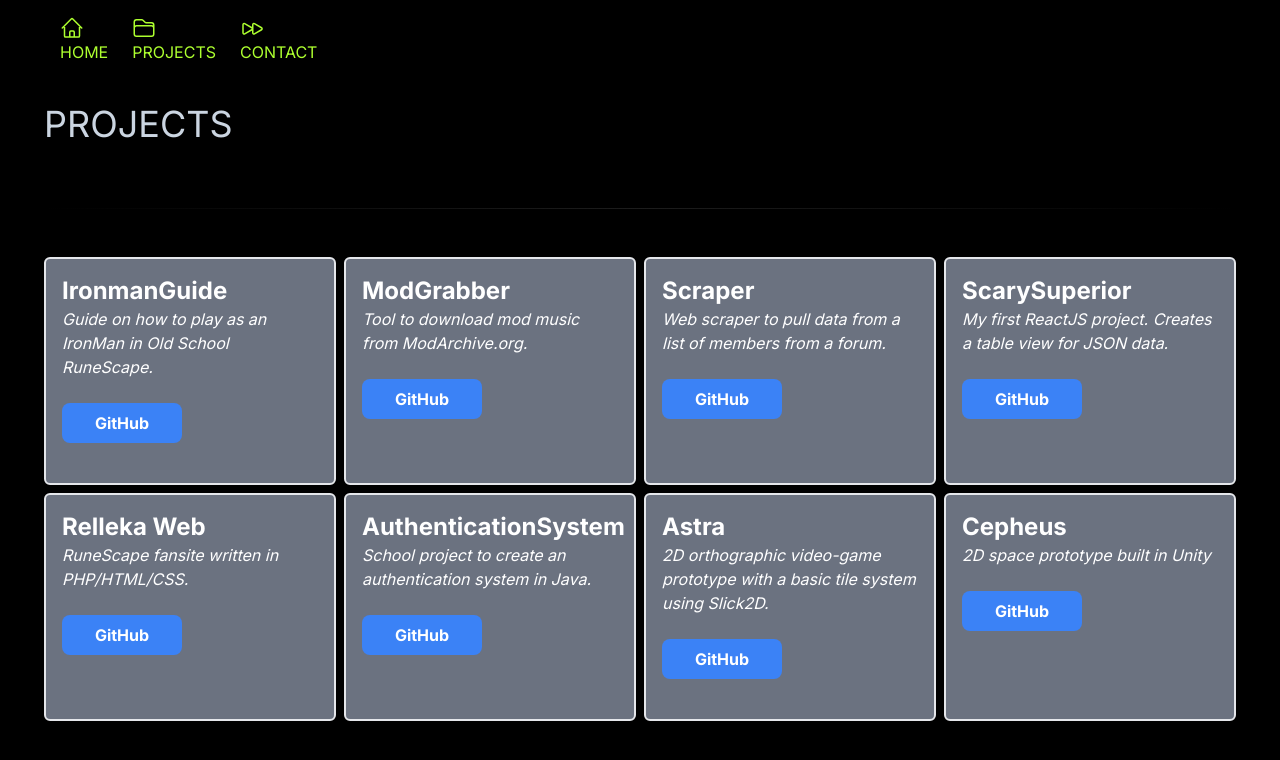
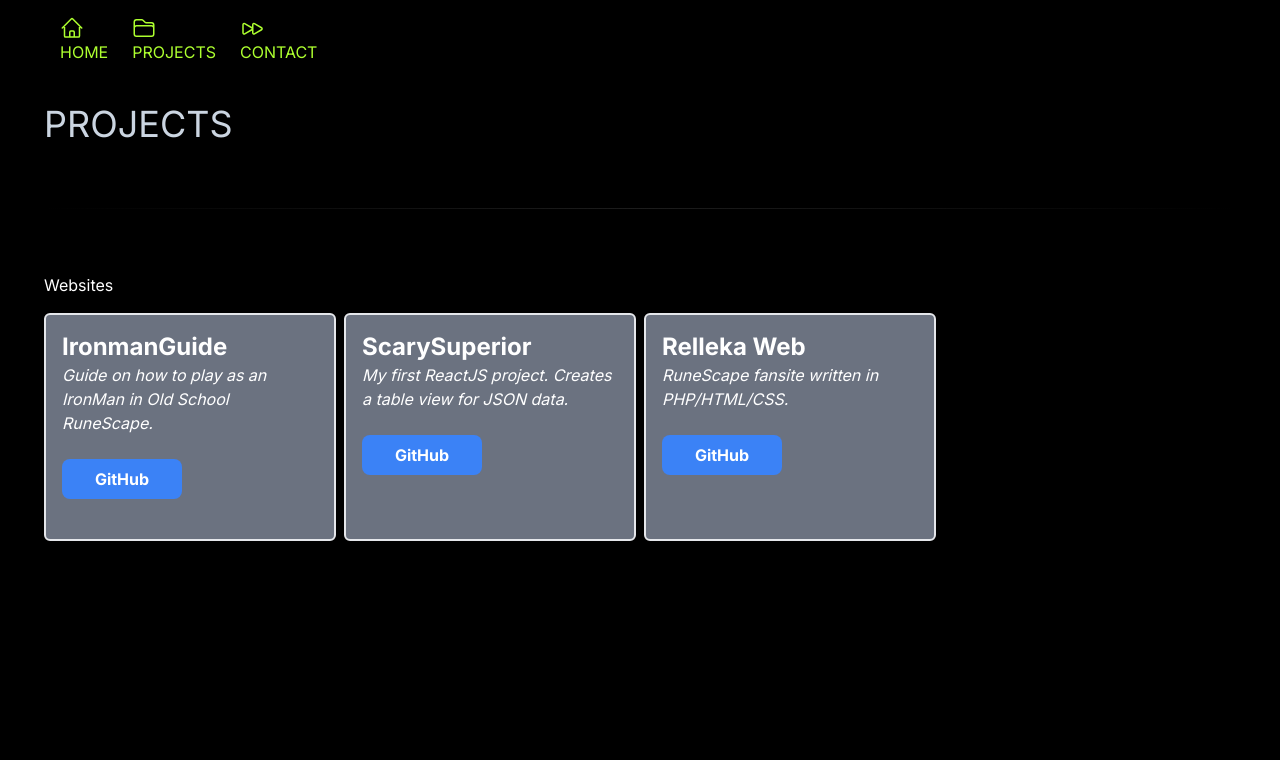
Before and after one commit to ColtonThompson/portfolio-app, a Next.js app: page /projects in a window 1280 px wide. Shown: the top 760 px of the page. Built offline with nearby package versions, Linux system fonts and the light colour scheme.

Commit message:
Update: Projects page is now separated by type

```diff
--- a/src/app/components/ProjectList.tsx
+++ b/src/app/components/ProjectList.tsx
@@ -12,19 +12,35 @@ interface ProjectItem {
 }
 
 export default function ProjectsList() {
-
   return(
+  <div>
+    <h3 className="text-white py-4">Websites</h3>
     <div className="container mx-auto">
       <div className="flex flex-wrap justify-center items-center">
         <div className="grid grid-rows-9 grid-cols-4 gap-2">
           <div><InfoBox id={1} name="IronmanGuide" description="Guide on how to play as an IronMan in Old School RuneScape." repositoryURL="https://github.com/ColtonThompson/IronmanGuide"/></div>
+          <div><InfoBox id={1} name="ScarySuperior" description="My first ReactJS project. Creates a table view for JSON data." repositoryURL="https://github.com/ColtonThompson/ScarySuperior"/></div>
+          <div><InfoBox id={1} name="Relleka Web" description="RuneScape fansite written in PHP/HTML/CSS." repositoryURL="https://github.com/ColtonThompson/Relleka"/></div>
+        </div>
+      </div>
+    </div>
+    <h3 className="text-white py-4">Video Games</h3>
+    <div className="container mx-auto">
+      <div className="flex flex-wrap justify-center items-center">
+        <div className="grid grid-rows-9 grid-cols-4 gap-2">
+          <div><InfoBox id={1} name="Astra" description="2D orthographic video-game prototype with a basic tile system using Slick2D." repositoryURL="https://github.com/Nightleaf/Astra"/></div>
+          <div><InfoBox id={1} name="Cepheus" description="2D space prototype built in Unity" repositoryURL="https://github.com/Nightleaf/Cepheus"/></div>
+        </div>
+      </div>
+    </div>
+    <h3 className="text-white py-4">Desktop Applications</h3>
+    <div className="container mx-auto">
+      <div className="flex flex-wrap justify-center items-center">
+        <div className="grid grid-rows-9 grid-cols-4 gap-2">
           <div><InfoBox id={1} name="ModGrabber" description="Tool to download mod music from ModArchive.org." repositoryURL="https://github.com/ColtonThompson/ModGrabber"/></div>
           <div><InfoBox id={1} name="Scraper" description="Web scraper to pull data from a list of members from a forum." repositoryURL="https://github.com/ColtonThompson/Scraper"/></div>
-            <div><InfoBox id={1} name="ScarySuperior" description="My first ReactJS project. Creates a table view for JSON data." repositoryURL="https://github.com/ColtonThompson/ScarySuperior"/></div>
-            <div><InfoBox id={1} name="Relleka Web" description="RuneScape fansite written in PHP/HTML/CSS." repositoryURL="https://github.com/ColtonThompson/Relleka"/></div>
           <div><InfoBox id={1} name="AuthenticationSystem" description="School project to create an authentication system in Java." repositoryURL="https://github.com/ColtonThompson/AuthenticationSystem"/></div>
-            <div><InfoBox id={1} name="Astra" description="2D orthographic video-game prototype with a basic tile system using Slick2D." repositoryURL="https://github.com/Nightleaf/Astra"/></div>
-            <div><InfoBox id={1} name="Cepheus" description="2D space prototype built in Unity" repositoryURL="https://github.com/Nightleaf/Cepheus"/></div>
+        </div>
       </div>
     </div>
   </div>
```
Lines whose indentation alone changed are shown as unchanged.
